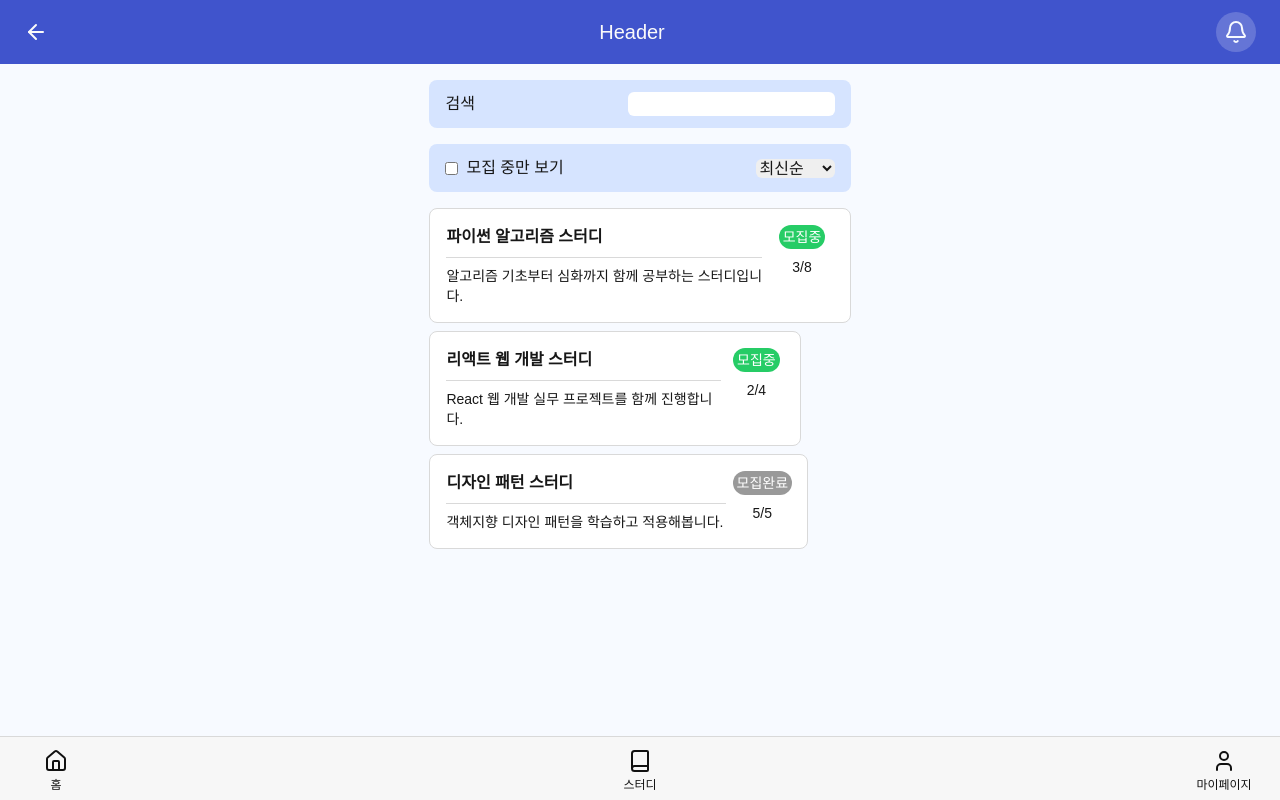
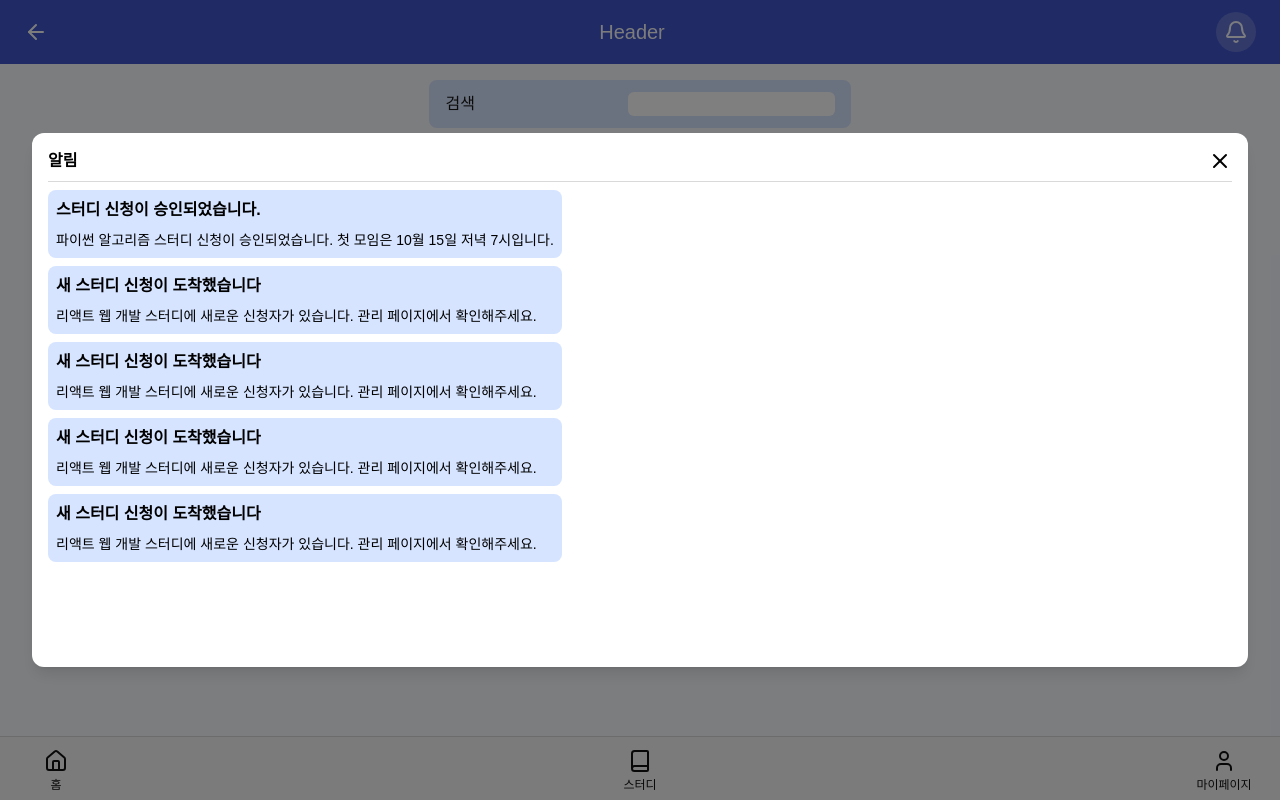
Before and after one commit to wsk-projects/next-reservation, a Next.js app: page /study in a window 1280 px wide. Both pictures are taken after a click on the button 1235 px from the left and 32 px from the top of the page. Built offline with nearby package versions, Linux system fonts and the light colour scheme.

Commit message:
:art: 알림 버튼 기능 구현(모달 on/off)

```diff
--- /dev/null
+++ b/src/layouts/header/AlertButtonRender.tsx
@@ -0,0 +1,83 @@
+"use client";
+
+import Line from "@/components/common/Line";
+import Stack from "@/components/common/Stack";
+import Text from "@/components/common/Text";
+import Title from "@/components/common/Title";
+import ButtonLayout from "@/components/layout/ButtonLayout";
+import CircleLayout from "@/components/layout/CircleLayout";
+import ModalLayout from "@/components/layout/ModalLayout";
+import OverlayLayout from "@/components/layout/OverlayLayout";
+import Show from "@/components/util/Show";
+import useBodyScroll from "@/hooks/useBodyScrollLock";
+import { Bell, X } from "lucide-react";
+import { useEffect, useState } from "react";
+
+const _alerts = [
+  {
+    title: "스터디 신청이 승인되었습니다.",
+    description: "파이썬 알고리즘 스터디 신청이 승인되었습니다. 첫 모임은 10월 15일 저녁 7시입니다.",
+  },
+  {
+    title: "새 스터디 신청이 도착했습니다",
+    description: "리액트 웹 개발 스터디에 새로운 신청자가 있습니다. 관리 페이지에서 확인해주세요.",
+  },
+  {
+    title: "새 스터디 신청이 도착했습니다",
+    description: "리액트 웹 개발 스터디에 새로운 신청자가 있습니다. 관리 페이지에서 확인해주세요.",
+  },
+  {
+    title: "새 스터디 신청이 도착했습니다",
+    description: "리액트 웹 개발 스터디에 새로운 신청자가 있습니다. 관리 페이지에서 확인해주세요.",
+  },
+  {
+    title: "새 스터디 신청이 도착했습니다",
+    description: "리액트 웹 개발 스터디에 새로운 신청자가 있습니다. 관리 페이지에서 확인해주세요.",
+  },
+];
+
+export default function AlertButtonRender() {
+  const [isOpen, setIsOpen] = useState(false);
+  useBodyScroll(!isOpen);
+
+  const toggleAlertModal = () => {
+    setIsOpen(!isOpen);
+  };
+
+  return (
+    <div>
+      {/* 알림 버튼 */}
+      <ButtonLayout className="w-10 h-10" onClick={toggleAlertModal}>
+        <CircleLayout className="w-full h-full bg-my-background/20">
+          <Bell className="text-my-background" />
+        </CircleLayout>
+      </ButtonLayout>
+
+      {/* 알림 오버레이 */}
+      <Show when={isOpen}>
+        <OverlayLayout className="bg-black/50" onClick={toggleAlertModal}>
+          {/* 알림 모달 */}
+          <ModalLayout className="inset-x-8 h-2/3 p-4 bg-white rounded-xl shadow-lg">
+            <Stack.V className="w-full h-full text-black">
+              <Stack.H className="w-full justify-between">
+                <Title.h4>알림</Title.h4>
+                <X className="w-6 h-6" onClick={toggleAlertModal} />
+              </Stack.H>
+              <Line.H />
+
+              {/* 알림 영역 */}
+              <Stack.V className="overflow-y-auto">
+                {_alerts.map((alert) => (
+                  <Stack.V key={alert.title} className="w-full p-2 rounded-lg bg-my-background-3">
+                    <Title.h4>{alert.title}</Title.h4>
+                    <Text.sm>{alert.description}</Text.sm>
+                  </Stack.V>
+                ))}
+              </Stack.V>
+            </Stack.V>
+          </ModalLayout>
+        </OverlayLayout>
+      </Show>
+    </div>
+  );
+}
--- a/src/layouts/header/Header.tsx
+++ b/src/layouts/header/Header.tsx
@@ -1,8 +1,8 @@
 import Stack from "@/components/common/Stack";
 import ButtonLayout from "@/components/layout/ButtonLayout";
-import CircleLayout from "@/components/layout/CircleLayout";
 import { FloatingLayout } from "@/components/layout/FloatingLayout";
-import { ArrowLeft, Bell } from "lucide-react";
+import { ArrowLeft } from "lucide-react";
+import AlertButtonRender from "./AlertButtonRender";
 
 export default function Header({ title = "Header" }: { title?: string }) {
   return (
@@ -17,11 +17,7 @@
         <h1 className="text-xl">{title}</h1>
 
         {/* 알림 버튼 */}
-        <ButtonLayout className="w-10 h-10">
-          <CircleLayout className="w-full h-full bg-my-background/20">
-            <Bell className="text-my-background" />
-          </CircleLayout>
-        </ButtonLayout>
+        <AlertButtonRender />
       </Stack.H>
     </FloatingLayout>
   );
```
